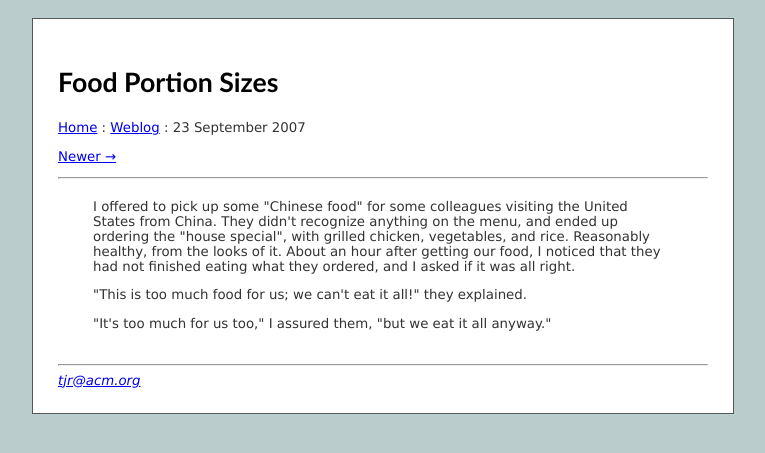
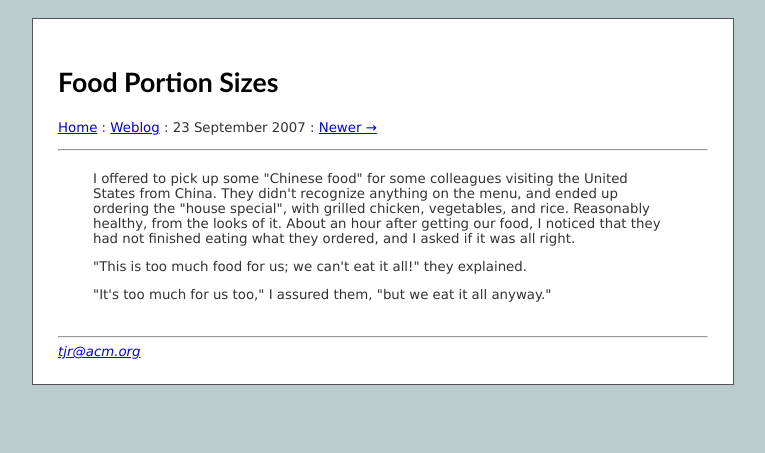
Before and after one commit to tjr/tjr.github.com, a Jekyll site: the page built from _posts/2007-09-23-food-portion-sizes.html, in a window 1280 px wide. Shown: the top 453 px of the page, without its empty margins (257-1022 px from the left). Built offline with Jekyll 4.4.1, drawn with Linux system fonts in a browser that asks for light colours.

Commit message:
added prev/next code

```diff
--- a/_layouts/weblogentry.html
+++ b/_layouts/weblogentry.html
@@ -11,10 +11,12 @@
 <h2>{{ page.title }}</h2>
 <p>
 <a href="/">Home</a> : <a href="/weblog/">Weblog</a> : {{ page.date | date_to_long_string }}
-
-<p>
+:
 {% if page.previous %}
         <a rel="prev" href="{{ page.previous.url }}">&larr; Older</a>
+	{% if page.next %}
+	:
+	{% endif %}
     {% endif %}
     {% if page.next %}
         <a rel="next" href="{{ page.next.url }}">Newer &rarr;</a>
```
